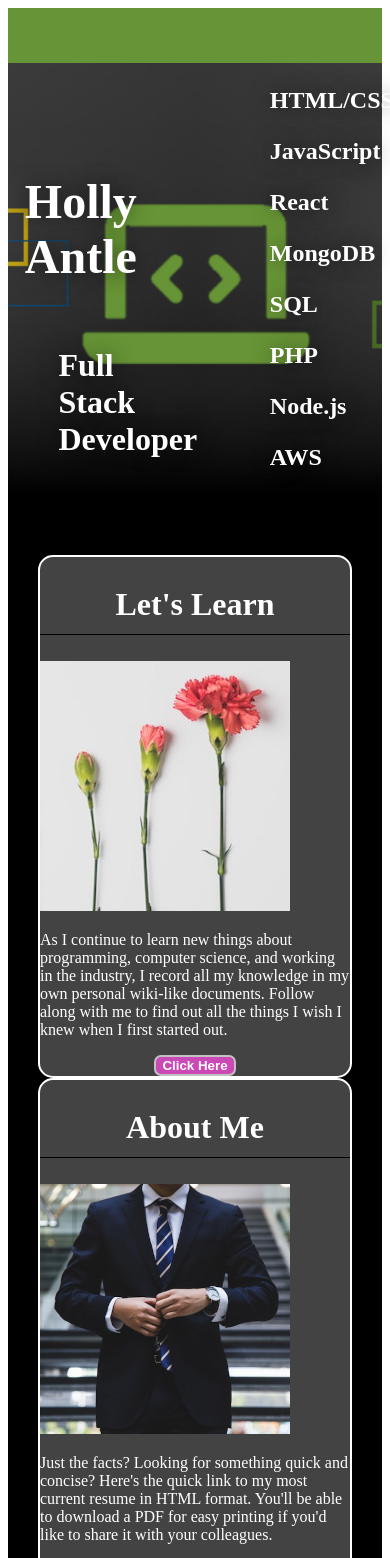
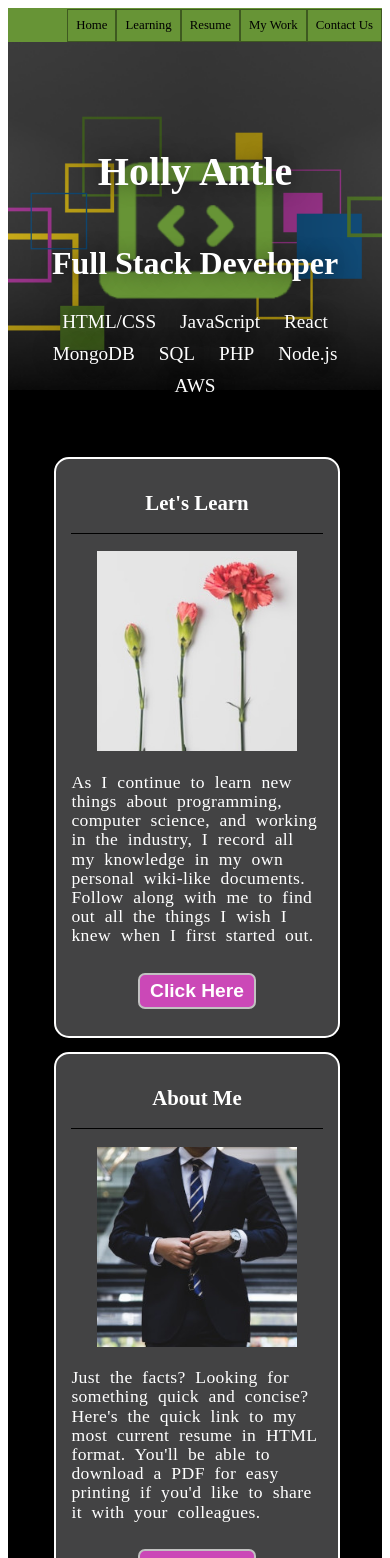
Before and after one commit to hollyda31/holly-react, a React (Create React App) app: page / in a window 390 px wide. Shown: the top 1558 px of the page. Built offline with nearby package versions, Linux system fonts and the light colour scheme.

Commit message:
Updates to main page

```diff
--- a/src/App.css
+++ b/src/App.css
@@ -1,4 +1,4 @@
-* {
+.App {
 	background-color: black;
 	color: white;
 }
--- a/src/Navbar.js
+++ b/src/Navbar.js
@@ -1,42 +1,48 @@
 import React from 'react';
 import { NavLink } from './NavbarElements';
 import './navbar.css';
+import { Link } from 'react-router-dom';
+
 
 const Navbar = () => {
 	return (
 		<>
 			<div className='Nav'>
 				<div className='NavMenu'>
-					<NavLink
+					<Link
 						to='/index'
-						activeStyle
+						className='navbarLink'
 					>
 						Home
-					</NavLink>
-					<NavLink
+					</Link>
+					<Link
 						to='/learning'
 						activeStyle
+						className='navbarLink'
 					>
 						Learning
-					</NavLink>
-					<NavLink
+					</Link>
+					<Link
 						to='/resume'
 						activeStyle
+						className='navbarLink'
 					>
 						Resume
-					</NavLink>
-					<NavLink
+					</Link>
+					<Link
 						to='/mywork'
 						activeStyle
+						className='navbarLink'
 					>
 						My Work
-					</NavLink>
-					<NavLink
+					</Link>
+					<Link
 						to='/contact'
 						activeStyle
+						className='navbarLink'
 					>
 						Contact Us
-					</NavLink>
+					</Link>
 				</div>
 			</div>
 		</>
--- a/src/NavbarElements.js
+++ b/src/NavbarElements.js
@@ -17,6 +17,7 @@ export const NavLink = styled(Link)`
 	}
 `;
 
+/* not used
 export const Bars = styled(FaBars)`
 	display: none;
 	background-color: #679436;
@@ -31,3 +32,4 @@ export const Bars = styled(FaBars)`
 		cursor: pointer;
 	}
 `;
+*/
--- a/src/components/sections/hero.css
+++ b/src/components/sections/hero.css
@@ -1,25 +1,39 @@
-* {
-	background-color: rgba(0, 0, 0, 0);
-}
-
 .hero {
 	width: 100%;
 }
 
+.hero p {
+	color: white;
+}
+
+@media (min-width: 901px) {
 	.heroGrid {
 		display: grid;
-	grid-template-columns: 50% 20% 30%;
+		grid-template-columns: 50% 50%;
 	}
 
 	.heroLeft {
 		grid-column: 1;
 		grid-row: 1;
-	width: 60%;
-	padding-top: 4rem;
+		padding-top: 2rem;
 	}
 
-.hero p {
+	.heroBackground {
+		background-image: url('/src/images/herofull.png');
+		background-position: center;
+		background-repeat: no-repeat;
+		background-size: cover;
+		min-height: 350px;
+		background-color: rgba(0, 0, 0, 0.3);
+	}
+
+	.heroRight {
+		grid-column: 2;
+		grid-row: 1;
 		color: white;
+		font-size: 1.5rem;
+		font-weight: bold;
+		text-shadow: 0 0 20px rgba(0, 0, 0, .5);
 	}
 
 	.heroHeadline {
@@ -27,7 +41,6 @@
 		text-shadow: 0 0 20px rgba(0, 0, 0, .5);
 		font-size: 3rem;
 		font-weight: bold;
-	padding-left: 15%;
 	}
 
 	.heroSubtext {
@@ -35,50 +48,147 @@
 		text-shadow: 0 0 20px rgba(0, 0, 0, .5);
 		font-size: 2rem;
 		font-weight: bold;
-	padding-left: 45%;
+		padding-left: 30%;
 		padding-top: 1rem;
 		text-decoration: none;
 	}
 
-.heroRight {
-	grid-column: 3;
-	grid-row: 1;
+	.heroSkills {
+		list-style-type: none;
+		text-align: center;
+		margin: 5px;
+		padding: 30px 10px;
+		line-height: 2.1rem;
+		letter-spacing: 1.3px;
 	}
 
-.heroSkills {
+	.heroSkills .li {
+		font-size: 1.5rem;
+		font-weight: normal;
+		text-shadow: 0 0 20px rgba(0, 0, 0, .5);
+		list-style-type: none;
+	}
+}
+
+@media (min-width: 700px) and (max-width: 900px) {
+	.heroGrid {
+		display: grid;
+		grid-template-columns: 60% 40%;
+	}
+
+	.heroLeft {
+		grid-column: 1;
+		grid-row: 1;
+		padding-top: 3rem;
+	}
+
+	.heroRight {
+		grid-column: 2;
+		grid-row: 1;
 		color: white;
 		font-size: 1.5rem;
-	justify-content: center;
 		font-weight: bold;
 		text-shadow: 0 0 20px rgba(0, 0, 0, .5);
 	}
 
-@media (min-width: 901px) {
-	.heroBackground {
-		background-image: url('/src/images/herofull.png');
-		background-position: center;
-		background-repeat: no-repeat;
-		background-size: cover;
-		min-height: 350px;
-	}
+	.heroHeadline {
+		color: white;
+		text-shadow: 0 0 20px rgba(0, 0, 0, .5);
+		font-size: 3rem;
+		font-weight: bold;
 	}
 
-@media (min-width: 700px) and (max-width: 900px) {
 	.heroBackground {
 		 background-image: url('/src/images/heromid.png');
 		 background-position: center;
 		 background-repeat: no-repeat;
 		 background-size: cover;
 		 min-height: 250px;
+		background-color: rgba(0, 0, 0, 0.3);
+	 }
+
+	.heroSubtext {
+		color: white;
+		text-shadow: 0 0 20px rgba(0, 0, 0, .5);
+		font-size: 2rem;
+		font-weight: bold;
+		padding-left: 15%;
+		padding-top: 1rem;
+		text-decoration: none;
+	}
+
+	.heroSkills {
+		list-style-type: none;
+		text-align: center;
+		margin: 5px;
+		padding: 10px;
+	}
+
+	.heroSkills li {
+		padding: 5px 12px;
+		font-size: 1.5rem;
+		font-weight: normal;
 	}
 }
 
 @media (max-width: 699px) {
+	.heroGrid {
+		display: grid;
+	}
+
+	.heroLeft {
+		grid-column: 1;
+		grid-row: 1;
+		width: 100%;
+		padding-top: 4rem;
+	}
+
+	.heroRight {
+		grid-column: 1;
+		grid-row: 2;
+		color: white;
+		font-size: 1.5rem;
+		font-weight: bold;
+		text-shadow: 0 0 20px rgba(0, 0, 0, .5);
+	}
+
+	.heroSkills {
+		list-style-type: none;
+		text-align: center;
+		margin: 5px;
+		padding: 3px;
+	}
+
+	.heroSkills li {
+		display: inline-flex;
+		padding: 5px 12px;
+		font-size: 1.2rem;
+		font-weight: normal;
+	}
+
+	.heroHeadline {
+		color: white;
+		text-shadow: 0 0 20px rgba(0, 0, 0, .5);
+		font-size: 2.5rem;
+		font-weight: bold;
+	}
+
+	.heroSubtext {
+		color: white;
+		text-shadow: 0 0 20px rgba(0, 0, 0, .5);
+		font-size: 2rem;
+		font-weight: bold;
+		padding: 0.5rem 0 1rem 0;
+		text-align: center;
+		text-decoration: none;
+	}
+
 	.heroBackground {
 		background-image: url('/src/images/heromobile.png');
 		background-position: center;
 		background-repeat: no-repeat;
 		background-size: cover;
 		min-height: 150px;
+		background-color: rgba(0, 0, 0, 0.3);
 	}
 }
--- a/src/components/sections/hero.js
+++ b/src/components/sections/hero.js
@@ -11,16 +11,16 @@ const Hero = () => {
 						<div  className='heroSubtext'>Full Stack Developer</div>
 					</div>
 					<div className='heroRight'>
-						<div className='heroSkills'>
-							<p>HTML/CSS</p>
-							<p>JavaScript</p>
-							<p>React</p>
-							<p>MongoDB</p>
-							<p>SQL</p>
-							<p>PHP</p>
-							<p>Node.js</p>
-							<p>AWS</p>
-						</div>
+						<ul className='heroSkills'>
+							<li>HTML/CSS</li>
+							<li>JavaScript</li>
+							<li>React</li>
+							<li>MongoDB</li>
+							<li>SQL</li>
+							<li>PHP</li>
+							<li>Node.js</li>
+							<li>AWS</li>
+						</ul>
 					</div>
 				</div>
 			</div>
--- a/src/components/sections/threecard.css
+++ b/src/components/sections/threecard.css
@@ -1,6 +1,6 @@
 .threecard {
 	background-color: black;
-	top-margin: -20px;
+	margin-top: -20px;
 	padding: 60px 30px 30px 30px;
 }
 
@@ -20,17 +20,16 @@ button:hover {
 	text-align: center;
 }
 
+.image {
+	text-align: center;
+}
+
 .card p {
 	color: white;
 }
 
 .card strong {
 	color: white;
-}
-
-.image {
-	margin-left: auto;
-	margin-right: auto;
 }
 
 .cta {
@@ -45,32 +44,28 @@ button {
 	border-radius: 7px;
 }
 
-@media only screen and (min-width: 1330px) {
+@media only screen and (min-width: 1051px) {
 	.threecard {
 		display: flex;
 		flex-flow: row;
+		padding: 5px 0.5% 10px 0.5%;
 	}
 
 	.card {
-		max-width: 20%;
-		padding-top: 10px;
-		padding-bottom: 10px;
+		max-width: 29%;
 		display: block;
-		padding-left: 2%;
-		padding-right: 2%;
-		margin-top: 10px;
-		margin-bottom: 10px;
-		margin-left: 3%;
-		margin-right: 3%;
+		padding: 10px 2%;
+		margin: 10px 2%;
 	}
 
 	.card h2 {
 		font-size: 1.8rem;
 	}
 
-	.image {
-		width: 250px;
-		height: 250px;
+	.cardpic {
+		width: 200px;
+		height: 200px;
+		object-fit: contain;
 	}
 
 	.card p {
@@ -90,3 +85,84 @@ button {
 		padding: 5px 10px;
 	}
 }
+
+@media only screen and (max-width: 1050px) {
+	.threecard {
+		display: flex;
+		flex-flow: column;
+	}
+
+	.card {
+		max-width: 80%;
+		display: block;
+		padding: 7px 5%;
+		margin: 7px 5%;
+	}
+
+	.card h2 {
+		font-size: 1.5rem;
+	}
+
+	.cardpic {
+		max-width: 250px;
+		max-height: 250px;
+		object-fit: contain;
+	}
+
+	.card p {
+		font-size: 1.1rem;
+		letter-spacing: 0.025rem;
+		word-spacing: 0.3rem;
+		line-height: 1.3rem;
+	}
+
+	.cta {
+		padding-top: 10px;
+		padding-bottom: 30px;
+	}
+
+	button {
+		font-size: 1.25rem;
+		padding: 5px 10px;
+	}
+}
+
+@media only screen and (max-width: 767px) {
+	.threecard {
+		display: flex;
+		flex-flow: column;
+	}
+
+	.card {
+		width: 80%;
+		padding: 7px 5%;
+		margin: 7px 5%;
+	}
+
+	.card h2 {
+		font-size: 1.3rem;
+	}
+
+	.cardpic {
+		width: 200px;
+		height: 200px;
+		object-fit: contain;
+	}
+
+	.card p {
+		font-size: 1.1rem;
+		letter-spacing: 0.025rem;
+		word-spacing: 0.3rem;
+		line-height: 1.2rem;
+	}
+
+	.cta {
+		padding-top: 10px;
+		padding-bottom: 20px;
+	}
+
+	button {
+		font-size: 1.2rem;
+		padding: 5px 10px;
+	}
+}
--- a/src/components/sections/threecard.js
+++ b/src/components/sections/threecard.js
@@ -17,6 +17,7 @@ const Threecard = () => {
 					<img
 						src={Learn}
 						alt=''
+						className={'cardpic'}
 					/>
 				</div>
 				<p>
@@ -43,6 +44,7 @@ const Threecard = () => {
 					<img
 						src={ResumePic}
 						alt=''
+						className={'cardpic'}
 					/>
 				</div>
 				<p>
@@ -69,6 +71,7 @@ const Threecard = () => {
 					<img
 						src={PortfolioPic}
 						alt=''
+						className={'cardpic'}
 					/>
 				</div>
 				<p>
--- a/src/navbar.css
+++ b/src/navbar.css
@@ -5,7 +5,7 @@
 	justify-content: right;
 }
 
-.NavLink a {
+.navbarLink {
 	background-color: #679436;
 	color: #000000;
 	display: flex;
@@ -14,17 +14,38 @@
 	font-size: 1.1rem;
 	text-decoration: none;
 	padding: 0 1.7rem;
-	cursor: pointer;
-	&.active {
+	cursor: pointer
+}
+
+.navbarLink Link.active {
 		color: #147bc1;
 	}
-}
 
 .NavMenu {
 	background-color: #679436;
 	display: flex;
-	align-items: center;
-	@media screen and (max-width: 768px) {
-		display: none;
+	align-items: center
+}
+
+@media (max-width: 900px) {
+	.Nav {
+		background-color: #679436;
+		height: 34px;
+		display: flex;
+		justify-content: right;
+	}
+
+	.navbarLink {
+		background-color: #679436;
+		color: #000000;
+		display: flex;
+		align-items: center;
+		font-weight: normal;
+		font-size: 0.8rem;
+		text-decoration: none;
+		padding: 0.5rem;
+		margin: 0;
+		cursor: pointer;
+		border: 1px rgba(0, 0, 0, 0.4) solid;
 	}
 }
--- a/src/pages/learningpages/aws.js
+++ b/src/pages/learningpages/aws.js
@@ -199,6 +199,7 @@ function Aws() {
 				<p>
 					<img
 						src='assets/images/sharedresponsibilitymodel.png'
+						alt='Amazon Shared Responsibility Model'
 						width='80%'
 					/>
 				</p>
@@ -219,6 +220,7 @@ function Aws() {
 				<p>
 					<img
 						src='assets/images/awscloudsecurity.png'
+						alt='AWS Cloud Security'
 						width='80%'
 					/>
 				</p>
--- a/src/pages/learningpages/learningcomponents/learning.css
+++ b/src/pages/learningpages/learningcomponents/learning.css
@@ -1,7 +1,3 @@
-* {
-    color: black;
-}
-
 body {
   font-family: 'Times New Roman', serif;
 }
--- a/src/pages/learningpages/learningcomponents/learningmenu.js
+++ b/src/pages/learningpages/learningcomponents/learningmenu.js
@@ -1,10 +1,10 @@
-import React, { useState } from 'react';
+import React from 'react';
 import { Link } from 'react-router-dom';
 
 function LearningMenu() {
 	return (
 		<div id='learningMenu'>
-			<nav class='navbar'>
+			<nav className='navbar'>
 				<ul>
 					<li>
 						<Link to='../learning'>Wiki Home</Link>
--- a/src/pages/resume.js
+++ b/src/pages/resume.js
@@ -4,7 +4,7 @@ import './resume.css';
 const Resume = () => {
 	// Function will execute on click of button
 	const downloadResume = () => {
-		// using Java Script method to get PDF file
+		// using JavaScript method to get PDF file
 		fetch('AntleHollyFullStack.pdf').then((response) => {
 			response.blob().then((blob) => {
 				// Creating new object of PDF file
```
Also changed, not shown: src/images/heromobile.png. Lines whose indentation alone changed are shown as unchanged.
